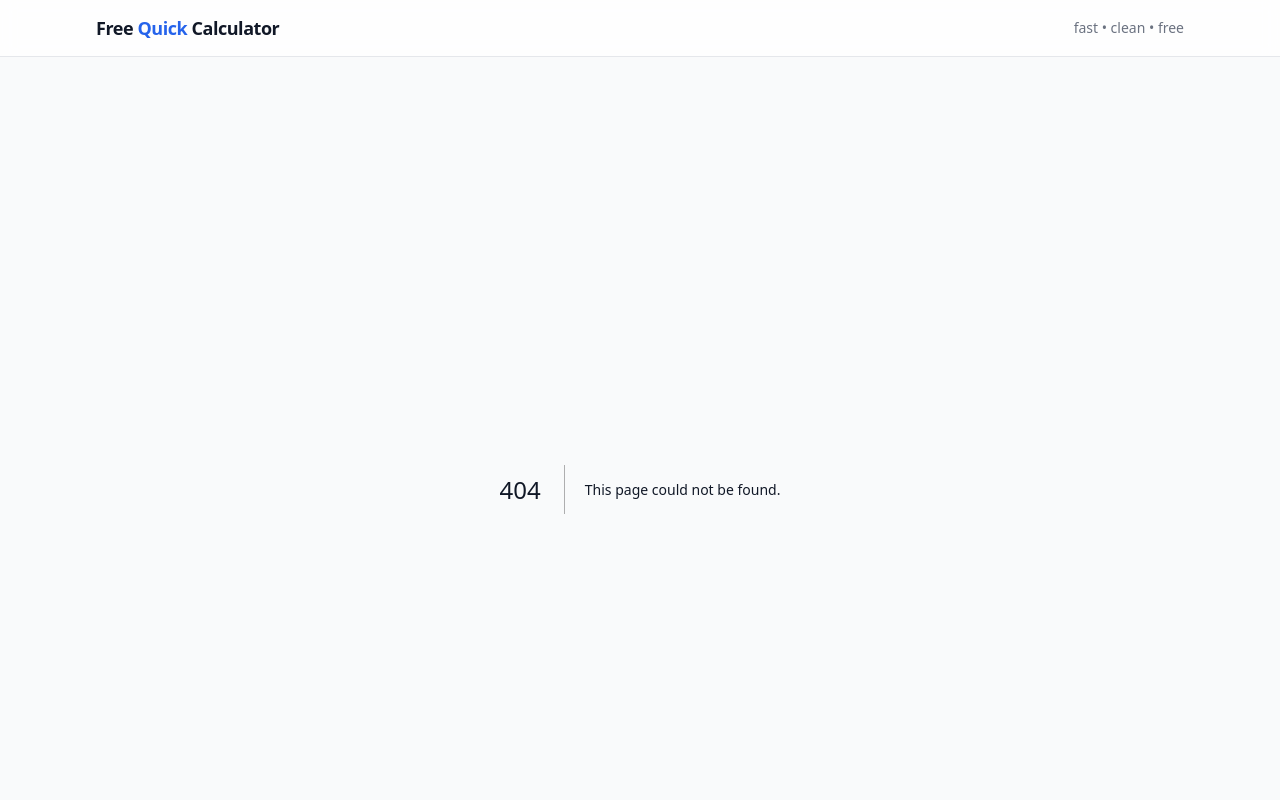
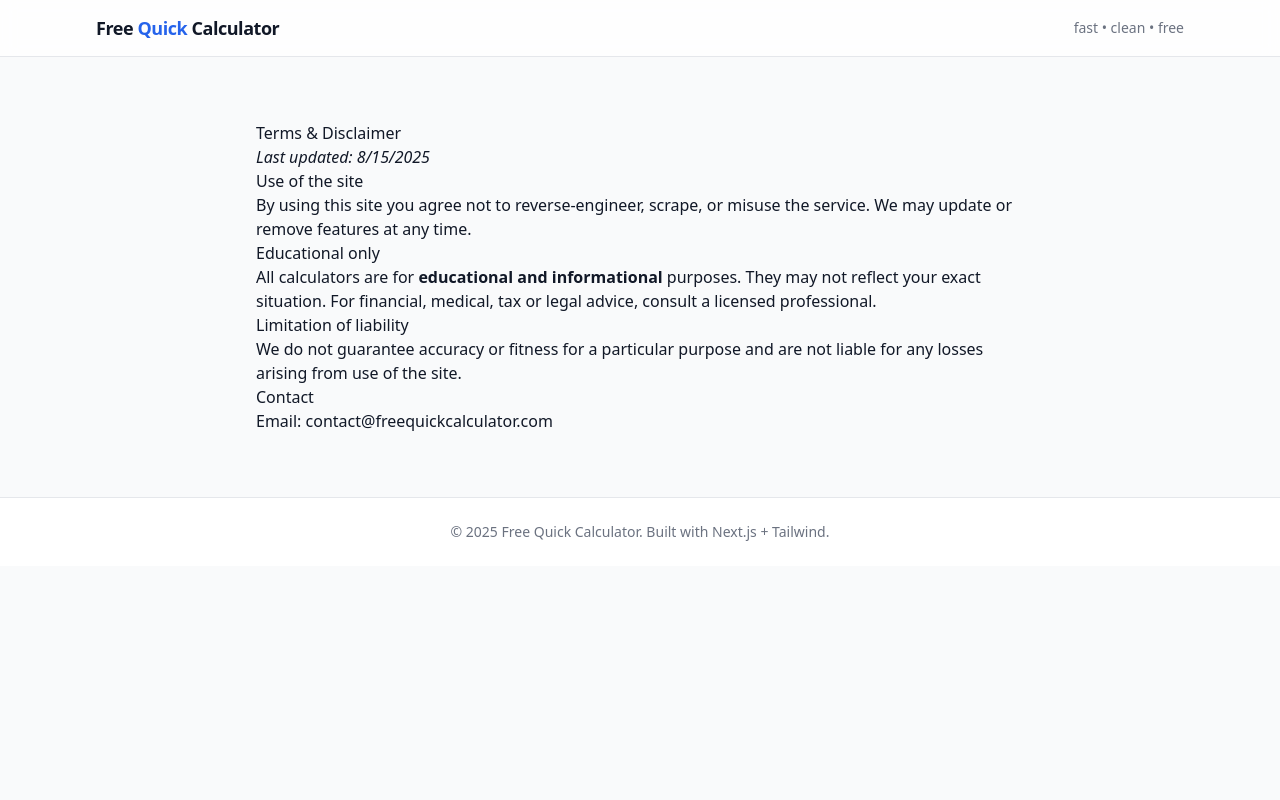
Before and after one commit to dhaneshkmd/freequickcalculator, a Next.js app: page /terms in a window 1280 px wide. Before the commit this address had no page. Shown: the top 800 px of the page. Built offline with nearby package versions, Linux system fonts and the light colour scheme.

Commit message:
Create page.tsx

```diff
--- /dev/null
+++ b/app/(legal)/terms/page.tsx
@@ -0,0 +1,40 @@
+import type { Metadata } from "next";
+
+export const metadata: Metadata = {
+  title: "Terms & Disclaimer | Free Quick Calculator",
+  description:
+    "Terms of use and disclaimer for Free Quick Calculator. Educational purposes only.",
+};
+
+export default function TermsPage() {
+  return (
+    <main className="prose max-w-3xl mx-auto py-8">
+      <h1>Terms &amp; Disclaimer</h1>
+      <p><em>Last updated: {new Date().toLocaleDateString()}</em></p>
+
+      <h2>Use of the site</h2>
+      <p>
+        By using this site you agree not to reverse-engineer, scrape, or misuse
+        the service. We may update or remove features at any time.
+      </p>
+
+      <h2>Educational only</h2>
+      <p>
+        All calculators are for <strong>educational and informational</strong> purposes.
+        They may not reflect your exact situation. For financial, medical, tax or
+        legal advice, consult a licensed professional.
+      </p>
+
+      <h2>Limitation of liability</h2>
+      <p>
+        We do not guarantee accuracy or fitness for a particular purpose and are
+        not liable for any losses arising from use of the site.
+      </p>
+
+      <h2>Contact</h2>
+      <p>
+        Email: <a href="mailto:contact@freequickcalculator.com">contact@freequickcalculator.com</a>
+      </p>
+    </main>
+  );
+}
```
